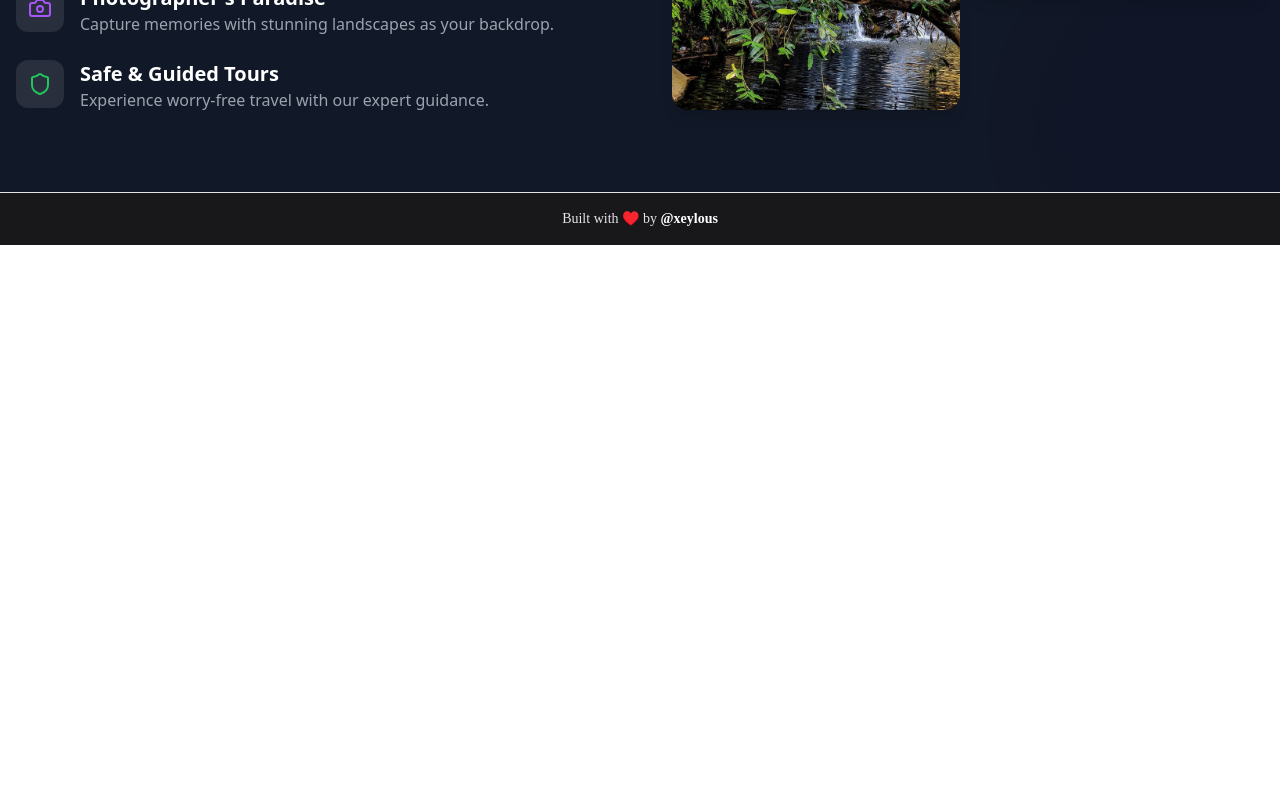
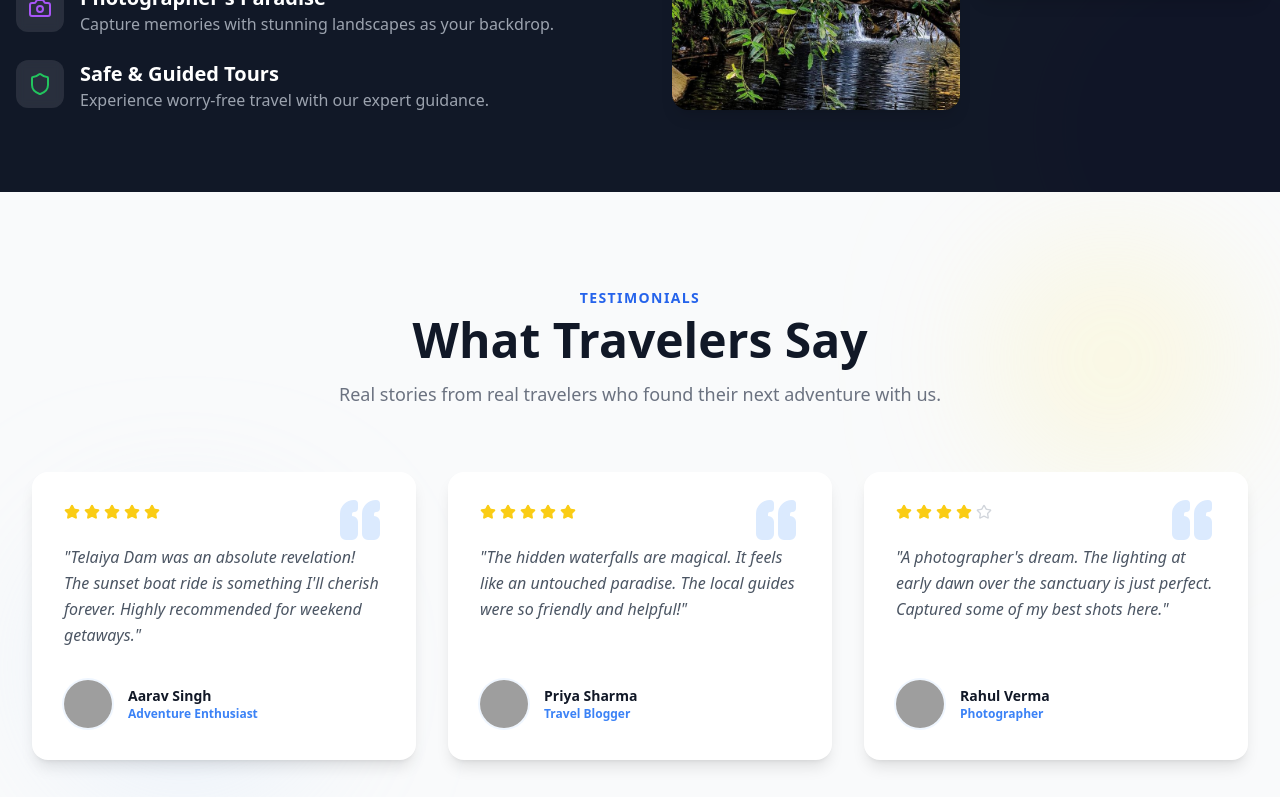
Before and after one commit to xeylous/TelaiyaTourism, a React (Vite) app in the folder client/: page / in a window 1280 px wide. Shown: the part 2000-2797 px from the top of the page. Before the commit the page ends 2245 px from the top, so only its background shows below. Built offline with nearby package versions, Linux system fonts and the light colour scheme; grey boxes are pictures that could not be loaded; a web font is replaced by a local one.

Commit message:
newsletter and testimonial added

```diff
--- a/client/src/components/Home/Home.jsx
+++ b/client/src/components/Home/Home.jsx
@@ -3,7 +3,10 @@ import { Link } from "react-router-dom";
 import backgroundImage from "../../Images/Home_img.jpg";
 import { ArrowDown, MapPin, Camera, Heart, Shield } from "lucide-react";
 import Footer from "../Footer/Footer";
+// import Footer from "../Footer/Footer";
 import Navbar from "../Navbar/Navbar";
+import Testimonials from "../Testimonials/Testimonials";
+import Newsletter from "../Newsletter/Newsletter";
 
 // Placeholder images - using imports or external if needed.
 // Assuming some exist based on listing, mapping to best guesses or reusing.
@@ -170,6 +173,8 @@ const Home = () => {
         </div>
       </section>
 
+      <Testimonials />
+      <Newsletter />
       <Footer />
     </div>
   );
--- /dev/null
+++ b/client/src/components/Newsletter/Newsletter.jsx
@@ -0,0 +1,52 @@
+import { Send } from "lucide-react";
+
+const Newsletter = () => {
+  return (
+    <section className="py-20 px-4 md:px-8 bg-white">
+      <div className="max-w-6xl mx-auto bg-gradient-to-r from-blue-900 to-blue-800 rounded-3xl p-8 md:p-16 relative overflow-hidden shadow-2xl">
+        {/* Decorative Circles */}
+        <div className="absolute top-0 right-0 -mr-16 -mt-16 w-64 h-64 rounded-full bg-white/10 blur-2xl"></div>
+        <div className="absolute bottom-0 left-0 -ml-16 -mb-16 w-80 h-80 rounded-full bg-blue-500/20 blur-3xl"></div>
+
+        <div className="relative z-10 grid grid-cols-1 lg:grid-cols-2 gap-12 items-center">
+          <div className="text-left">
+            <h3 className="text-3xl md:text-4xl font-bold text-white mb-4">
+              Get the Latest Updates
+            </h3>
+            <p className="text-blue-100 text-lg mb-8 max-w-md">
+              Subscribe to our newsletter and receive exclusive travel tips, hidden gem alerts, and seasonal offers directly to your inbox.
+            </p>
+
+            <div className="flex flex-col sm:flex-row gap-4">
+              <div className="flex-grow">
+                <input
+                  type="email"
+                  placeholder="Enter your email address"
+                  className="w-full px-6 py-4 rounded-full bg-white/10 border border-white/20 text-white placeholder-blue-200 focus:outline-none focus:ring-2 focus:ring-blue-400 focus:bg-white/20 transition-all backdrop-blur-sm"
+                />
+              </div>
+              <button className="px-8 py-4 bg-white text-blue-900 font-bold rounded-full hover:bg-blue-50 transition-all flex items-center justify-center gap-2 group shadow-lg">
+                Subscribe
+                <Send size={18} className="group-hover:translate-x-1 transition-transform" />
+              </button>
+            </div>
+            <p className="mt-4 text-xs text-blue-200/80">
+              No spam, ever. Unsubscribe anytime.
+            </p>
+          </div>
+
+          <div className="hidden lg:flex justify-end relative">
+            {/* Visual element or illustration could go here */}
+            {/* For now, a stylized envelope or just composition spacing */}
+             <div className="w-64 h-64 bg-gradient-to-tr from-blue-400 to-purple-500 rounded-2xl rotate-12 opacity-80 backdrop-blur-xl absolute right-12 -top-12 animate-float"></div>
+             <div className="w-64 h-64 bg-white/10 border border-white/20 rounded-2xl -rotate-6 backdrop-blur-md z-10 flex items-center justify-center">
+                <Send size={64} className="text-white opacity-80" />
+             </div>
+          </div>
+        </div>
+      </div>
+    </section>
+  );
+};
+
+export default Newsletter;
--- /dev/null
+++ b/client/src/components/Testimonials/Testimonials.jsx
@@ -0,0 +1,98 @@
+import { Star, Quote } from "lucide-react";
+
+// Mock data for testimonials
+const REVIEWS = [
+  {
+    id: 1,
+    name: "Aarav Singh",
+    role: "Adventure Enthusiast",
+    content: "Telaiya Dam was an absolute revelation! The sunset boat ride is something I'll cherish forever. Highly recommended for weekend getaways.",
+    rating: 5,
+    avatar: "https://i.pravatar.cc/150?u=a042581f4e29026024d"
+  },
+  {
+    id: 2,
+    name: "Priya Sharma",
+    role: "Travel Blogger",
+    content: "The hidden waterfalls are magical. It feels like an untouched paradise. The local guides were so friendly and helpful!",
+    rating: 5,
+    avatar: "https://i.pravatar.cc/150?u=a042581f4e29026704d"
+  },
+  {
+    id: 3,
+    name: "Rahul Verma",
+    role: "Photographer",
+    content: "A photographer's dream. The lighting at early dawn over the sanctuary is just perfect. Captured some of my best shots here.",
+    rating: 4,
+    avatar: "https://i.pravatar.cc/150?u=a04258114e29026302d"
+  }
+];
+
+const Testimonials = () => {
+  return (
+    <section className="py-24 bg-gray-50 relative overflow-hidden">
+      {/* Background decoration */}
+      <div className="absolute top-0 left-0 w-full h-full overflow-hidden z-0 pointer-events-none">
+        <div className="absolute top-10 right-10 w-64 h-64 bg-yellow-200 rounded-full mix-blend-multiply filter blur-3xl opacity-20 animate-float"></div>
+        <div className="absolute bottom-10 left-10 w-72 h-72 bg-blue-200 rounded-full mix-blend-multiply filter blur-3xl opacity-20 animate-float" style={{ animationDelay: '1s' }}></div>
+      </div>
+
+      <div className="max-w-7xl mx-auto px-4 sm:px-6 lg:px-8 relative z-10">
+        <div className="text-center mb-16">
+          <h2 className="text-sm font-bold text-blue-600 uppercase tracking-widest mb-2">Testimonials</h2>
+          <h3 className="text-3xl md:text-5xl font-bold text-gray-900 mb-4">What Travelers Say</h3>
+          <p className="text-gray-500 text-lg max-w-2xl mx-auto">
+            Real stories from real travelers who found their next adventure with us.
+          </p>
+        </div>
+
+        <div className="grid grid-cols-1 md:grid-cols-2 lg:grid-cols-3 gap-8">
+          {REVIEWS.map((review, idx) => (
+            <div
+              key={review.id}
+              className="bg-white rounded-2xl p-8 shadow-lg hover:shadow-xl transition-shadow duration-300 flex flex-col relative animate-fade-in-up"
+              style={{ animationDelay: `${idx * 0.1}s` }}
+            >
+              {/* Quote Icon */}
+              <div className="absolute top-6 right-8 text-blue-100">
+                <Quote size={48} className="fill-current transform rotate-180" />
+              </div>
+
+              {/* Stars */}
+              <div className="flex gap-1 mb-6 text-yellow-400">
+                {[...Array(5)].map((_, i) => (
+                  <Star
+                    key={i}
+                    size={16}
+                    fill={i < review.rating ? "currentColor" : "none"}
+                    className={i < review.rating ? "" : "text-gray-300"}
+                  />
+                ))}
+              </div>
+
+              {/* Content */}
+              <p className="text-gray-600 italic mb-8 flex-grow leading-relaxed relative z-10">
+                "{review.content}"
+              </p>
+
+              {/* User Info */}
+              <div className="flex items-center gap-4 mt-auto">
+                <img
+                  src={review.avatar}
+                  alt={review.name}
+                  className="w-12 h-12 rounded-full object-cover ring-2 ring-blue-50"
+                />
+                <div>
+                  <h4 className="font-bold text-gray-900 text-sm">{review.name}</h4>
+                  <p className="text-blue-500 text-xs font-semibold">{review.role}</p>
+                </div>
+              </div>
+            </div>
+          ))}
+        </div>
+      </div>
+    </section>
+  );
+};
+
+export default Testimonials;
```
